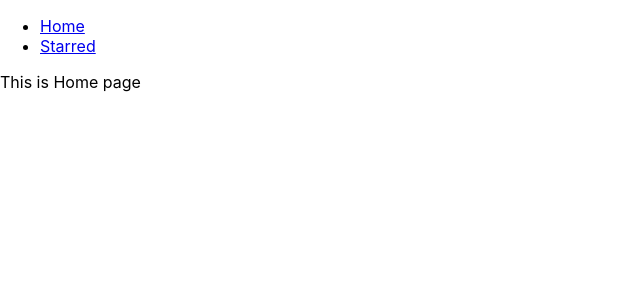
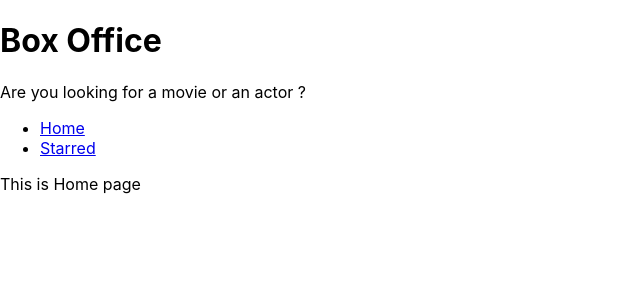
Before and after one commit to Nish021/Box-office, a React (Create React App) app: page / in a window 1280 px wide. Shown: the top 300 px of the page, without its empty margins (0-640 px from the left). Built offline with nearby package versions, Linux system fonts and the light colour scheme.

Commit message:
added layout management and created tite

```diff
--- a/src/App.js
+++ b/src/App.js
@@ -1,6 +1,6 @@
 import React from "react";
 import { Switch, Route } from 'react-router-dom';
-import Navs from './components/Navs';
+
 import Home from './pages/Home';
 import Starred from './pages/Starred';
 
@@ -11,7 +11,6 @@
     //entry points
     //1. exact={true} can be written as exact only.
     <div>
-    <Navs />
     <Switch>
 
       <Route exact={true} path="/">
--- /dev/null
+++ b/src/components/MainPageLayout.js
@@ -0,0 +1,19 @@
+import React from 'react';
+import Navs from './Navs';
+import Title from './Title';
+
+const MainPageLayout = ({children}) => {
+
+  const title = "Box Office";
+  const subtitle = "Are you looking for a movie or an actor ?";
+  return (
+
+    <div>
+    <Title title = {title} subtitle = {subtitle}/>
+    <Navs />
+    {children}
+    </div>
+  )
+}
+
+export default MainPageLayout;
--- /dev/null
+++ b/src/components/Title.js
@@ -0,0 +1,12 @@
+import React from 'react';
+
+const Title = ({title , subtitle}) => {
+  return (
+    <div>
+      <h1>{title}</h1>
+      <p>{subtitle}</p>
+    </div>
+  );
+};
+
+export default Title;
--- a/src/pages/Home.js
+++ b/src/pages/Home.js
@@ -1,9 +1,10 @@
-import React from 'react'
+import React from 'react';
+import MainPageLayout from '../components/MainPageLayout';
 
 const Home = () => {
   return (
     <div>
-      This is Home page
+      <MainPageLayout>This is Home page</MainPageLayout>
     </div>
   )
 }
--- a/src/pages/Starred.js
+++ b/src/pages/Starred.js
@@ -1,9 +1,11 @@
 import React from 'react';
+import MainPageLayout from '../components/MainPageLayout';
+
 
 const Starred = () => {
   return (
     <div>
-      This is Starred page.
+      <MainPageLayout >This is starred page</MainPageLayout>
     </div>
   )
 }
```
Also changed, not shown: src/components/Navs.js (line endings or trailing spaces).
